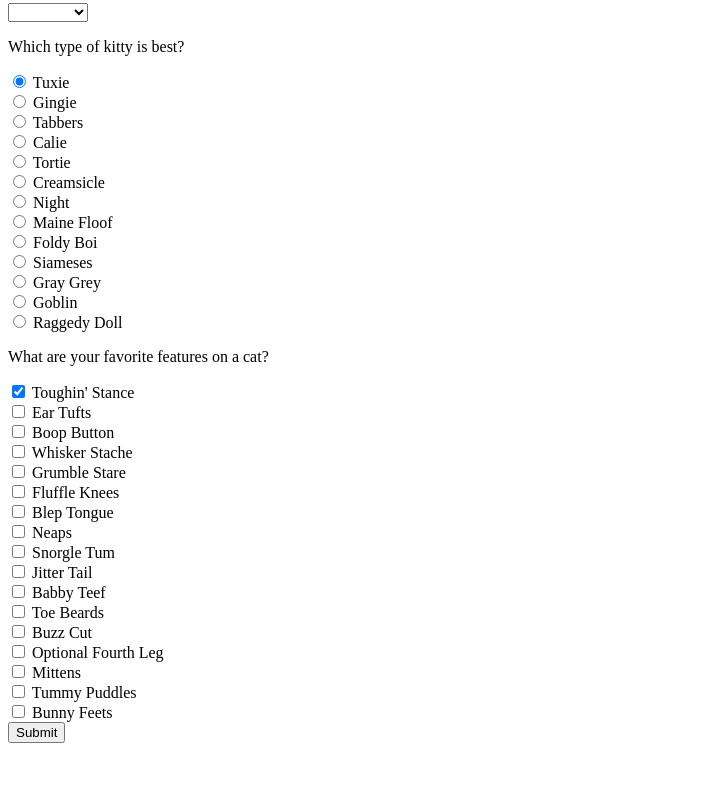
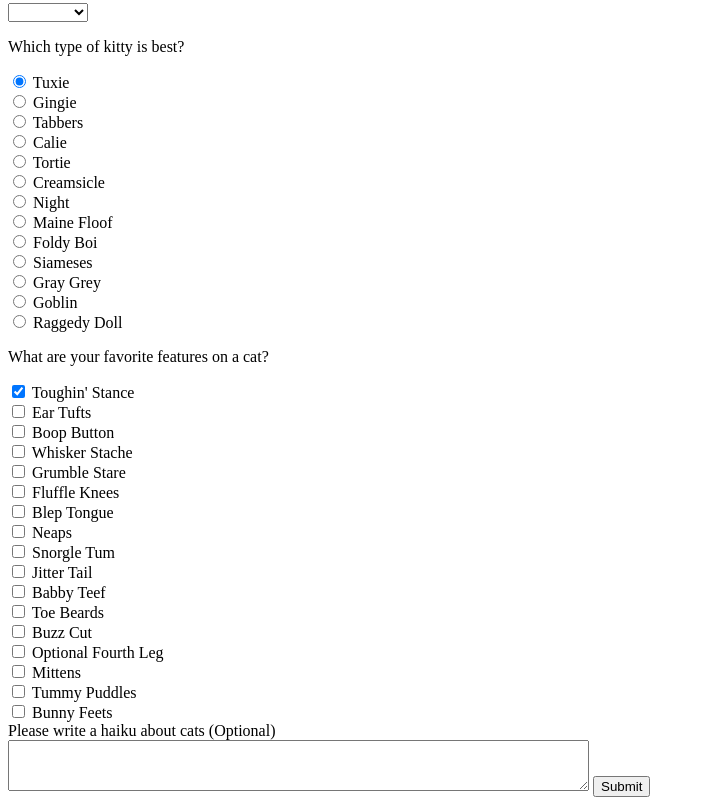
Before and after one commit to ScottWilson1/cat-survey, a plain HTML site: page index.html in a window 1280 px wide. Shown: the part 358-1163 px from the top of the page, without its empty margins (0-705 px from the left). Before the commit the page ends 1109 px from the top, so only its background shows below. Drawn offline with Linux system fonts and the light colour scheme.

Commit message:
added text area to form

```diff
--- a/index.html
+++ b/index.html
@@ -180,7 +180,10 @@
                         <input type="checkbox" id="bunny-feets" value="bunny-feets" name="cat-features"> Bunny Feets
                     </label>
                 </div>
-
+                <div>
+                    <label for="cat-haiku">Please write a haiku about cats (Optional)</label>
+                </div>
+                <textarea id="cat-haiku" name="cat-haiku" rows="3" cols="70"></textarea>
                 <button type="submit">Submit</button>
             </form>
         </main>
```
